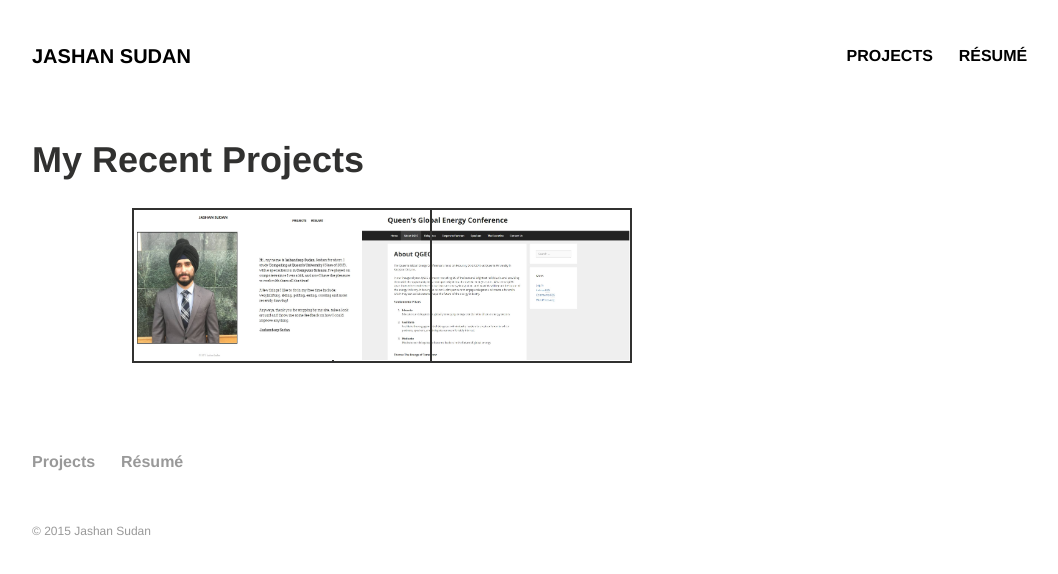
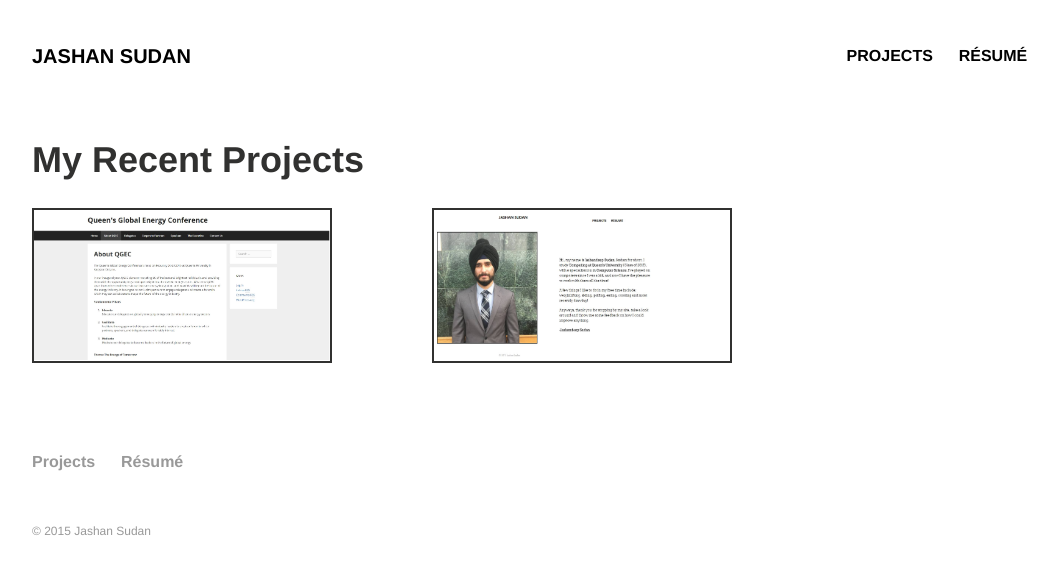
Before and after one commit to jashansudan/jashansudan, a Jekyll site: the page built from Projects/index.md, in a window 1280 px wide. Shown: the top 574 px of the page, without its empty margins (64-1122 px from the left). Built offline with Jekyll 4.4.1, drawn with Linux system fonts in a browser that asks for light colours.

Commit message:
updating

```diff
--- a/Projects/index.md
+++ b/Projects/index.md
@@ -3,12 +3,6 @@ layout: archive
 permalink: /Projects/
 title: "My Recent Projects"
 ---
-
-<div class='project' id='project1'>
-	<a href = "/Projects/MyWebsite/">
-		<img src="images/project1.jpg" style="width:300 px;height:150px;">
-	</a>
-</div>
 
 
 <div class='project' id='project2'>
@@ -16,3 +10,9 @@ title: "My Recent Projects"
 		<img src="images/project2.jpg" style="width:300px;height:150px;">
 	</a>
 </div>
+
+<div class='project' id='project1'>
+	<a href = "/Projects/MyWebsite/">
+		<img src="images/project1.jpg" style="width:300 px;height:150px;">
+	</a>
+</div>
```
